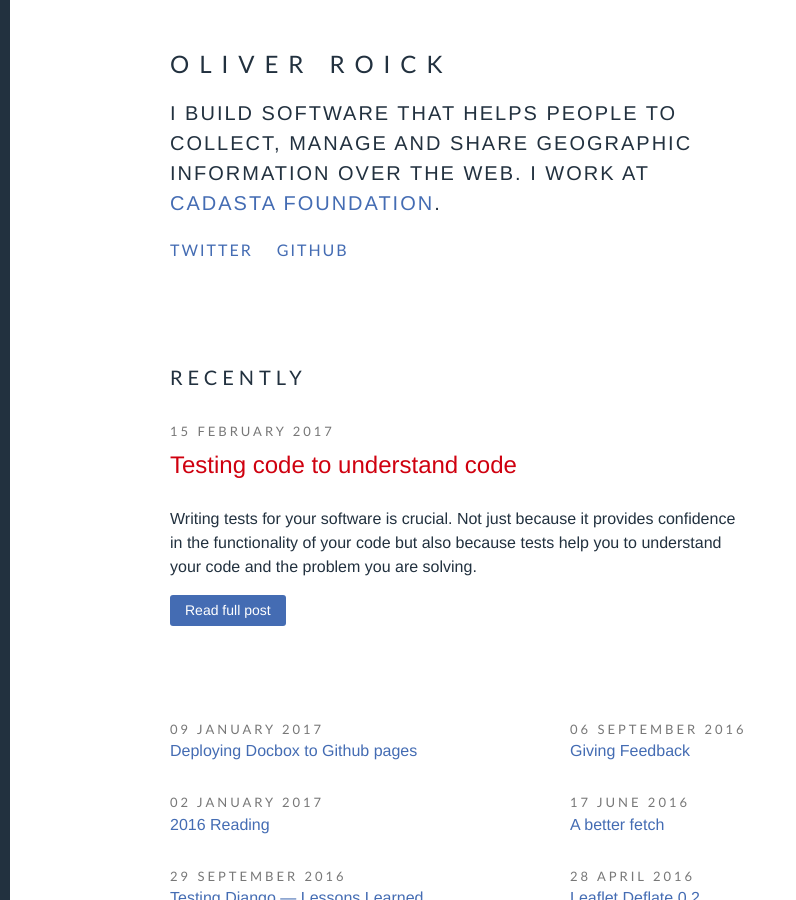
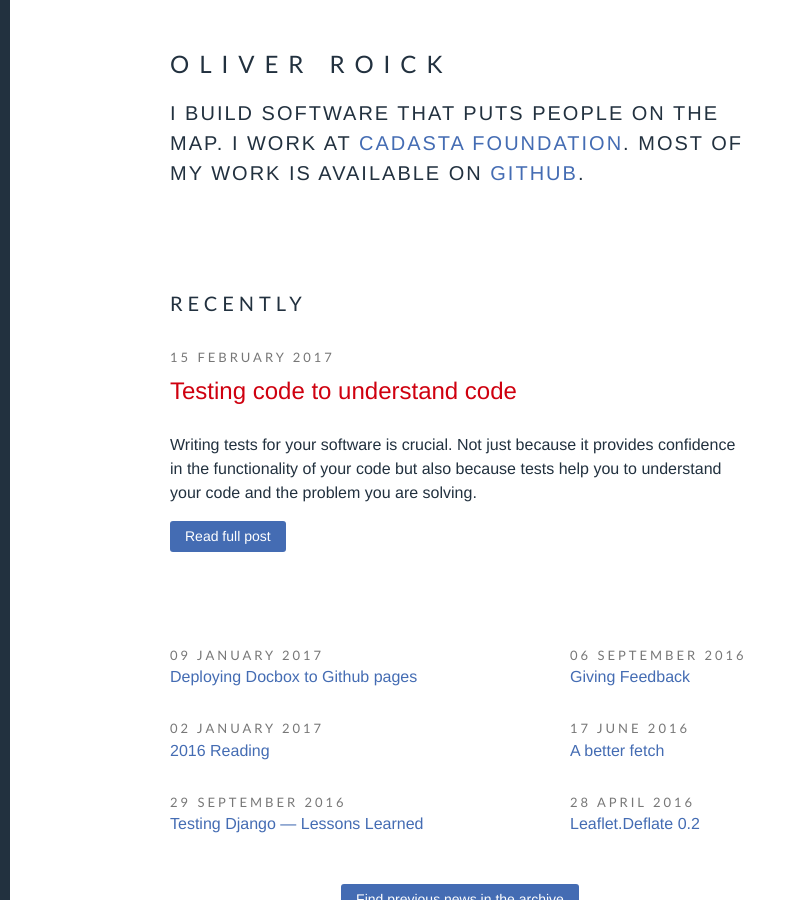
Before and after one commit to oliverroick/oliverroick.net, a Jekyll site: the page built from index.html, in a window 1280 px wide and 900 px high. Shown: the whole window, without its empty margins (0-796 px from the left). Built offline with Jekyll 4.4.1, drawn with Linux system fonts in a browser that asks for light colours.

Commit message:
New intro message

```diff
--- a/index.html
+++ b/index.html
@@ -12,10 +12,7 @@
     <header>
         <h1>Oliver Roick</h1>
 
-        <p>I build software that helps people to collect, manage and share geographic information over the Web. I work at <a href="http://cadasta.org/">Cadasta Foundation</a>.</p>
-
-        <a class="social" href="https://twitter.com/oliverroick">Twitter</a>
-        <a class="social" href="https://github.com/oliverroick">Github</a>
+        <p>I build software that puts people on the map. I work at <a href="http://cadasta.org/">Cadasta Foundation</a>. Most of my work is available on <a href="https://github.com/oliverroick">GitHub</a>.</p>
     </header>
 
     <section>
```
